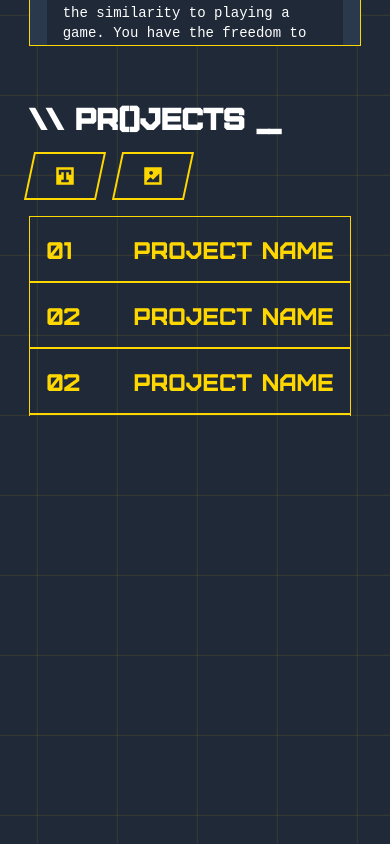
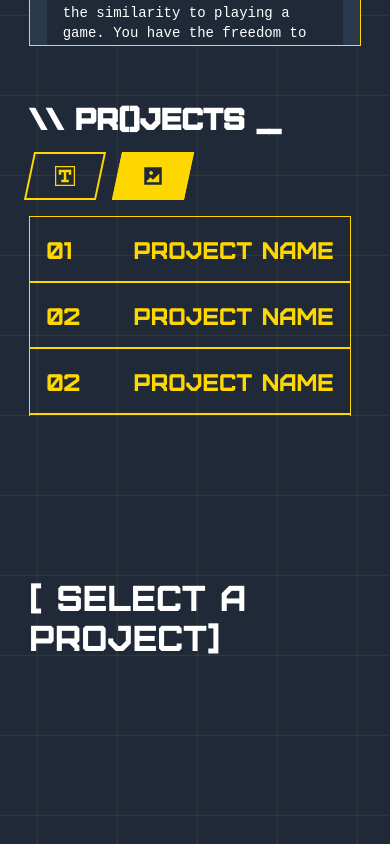
Before and after one commit to andy02chen/portfolio_site, a React (Vite) app in the folder portfolio/: page / in a window 390 px wide. Shown: the part 1542-2386 px from the top of the page. Built offline with nearby package versions, Linux system fonts and the light colour scheme; a web font is replaced by a local one.

Commit message:
mobile changes

```diff
--- a/portfolio/src/Projects.tsx
+++ b/portfolio/src/Projects.tsx
@@ -1,11 +1,12 @@
 import { useState } from "react";
 
-// fix scrollbar thing pushing div over
+// TODO mobile text or image selected
+// TODO when no project is selected maybe default to 1
 
 export default function Projects() {
   const [projectSelected, setProjectSelected] = useState<number | null>(null);
 
-  const [textOrImage, setTextOrImage] = useState<string>('text');
+  const [textOrImage, setTextOrImage] = useState<string>('image');
 
   const changeProject = (numberClicked: number|null) => {
     if (numberClicked === projectSelected) {
@@ -22,7 +23,9 @@ export default function Projects() {
     >
       <div className="w-[85vw] h-[85vh] flex flex-col xl:flex-row">
         {/* Left Div */}
-        <div className="w-full xl:w-[50%] h- xl:h-full flex flex-col gap-4">
+        <div className={`w-full xl:w-[50%] xl:h-full flex flex-col gap-4
+          ${textOrImage === 'image' ? "h-auto" : "h-full"}
+          `}>
           <div className="h-auto">
             <h1 className="font-furore font-bold text-3xl sm:text-4xl md:text-5xl xl:text-6xl 2xl:text-7xl
             select-none">
@@ -32,9 +35,10 @@ export default function Projects() {
 
           <div className="xl:hidden flex gap-4">
             <button
-              className="relative px-6 py-3 border-2 border-[var(--yellow)] text-[var(--yellow)]
+              className={`relative px-6 py-3 border-2 border-[var(--yellow)] text-[var(--yellow)]
                         transform -skew-x-12 hover:bg-[var(--yellow)] hover:text-[var(--dark-blue)]
-                        transition-all duration-300"
+                        transition-all duration-300
+                        ${textOrImage === 'text' ? "bg-[var(--yellow)]" : ""}`}
             onClick={() => setTextOrImage('text')}>
               <span className="block transform skew-x-12 h-5">
                 <svg
@@ -43,21 +47,22 @@ export default function Projects() {
                 xmlns="http://www.w3.org/2000/svg"
                 className="w-full h-full"
               >
-                <rect width="372" height="372" fill="#1F2937" />
+                <rect width="372" height="372" fill={`${textOrImage === 'text' ? "var(--dark-blue)" : "var(--yellow)"}`} />
                 <path
                   fillRule="evenodd"
                   clipRule="evenodd"
                   d="M348.75 23.25H23.25V348.75H348.75V23.25ZM69.75 69.75V162.75H116.25V116.25H162.75V255.75H116.25V302.25H255.75V255.75H209.25V116.25H255.75V162.75H302.25V69.75H69.75Z"
-                  fill="#FFD700"
+                  fill={`${textOrImage === 'text' ? "var(--yellow)" : "var(--dark-blue)"}`}
                 />
               </svg>
               </span>
             </button>
 
             <button
-              className="relative px-6 py-3 border-2 border-[var(--yellow)] text-[var(--yellow)]
+              className={`relative px-6 py-3 border-2 border-[var(--yellow)] text-[var(--yellow)]
                         transform -skew-x-12 hover:bg-[var(--yellow)] hover:text-[var(--dark-blue)]
-                        transition-all duration-300"
+                        transition-all duration-300
+              ${textOrImage === 'image' ? "bg-[var(--yellow)]" : ""}`}
             onClick={() => setTextOrImage('image')}>
               <span className="block transform skew-x-12 h-5">
                 <svg
@@ -70,7 +75,7 @@ export default function Projects() {
                     fillRule="evenodd"
                     clipRule="evenodd"
                     d="M50 50H750V750H50V50ZM300 450L400 550L650 300V650H150V600L300 450ZM325 350C366.421 350 400 316.421 400 275C400 233.579 366.421 200 325 200C283.579 200 250 233.579 250 275C250 316.421 283.579 350 325 350Z"
-                    fill="#FFD700"
+                    fill={`${textOrImage === 'image' ? "var(--dark-blue)" : "var(--yellow)"}`}
                   />
                 </svg>
               </span>
@@ -105,7 +110,7 @@ export default function Projects() {
                   `}>
                   01
                 </h1>
-                <h1 className={`transition-colors duration-300 text-[var(--yellow)]
+                <h1 className={`transition-colors duration-300
                   ${projectSelected === 1 ? "text-[var(--dark-blue)] opacity-100" : ""}
                   xl:${projectSelected === null ? "" : "text-[var(--dark-blue)] xl:max-w-0 xl:opacity-0"}
                   `}>
@@ -122,7 +127,7 @@ export default function Projects() {
                   `}>
                   02
                 </h1>
-                <h1 className={`transition-colors duration-300 text-[var(--yellow)]
+                <h1 className={`transition-colors duration-300
                   ${projectSelected === 2 ? "text-[var(--dark-blue)] opacity-100" : ""}
                   xl:${projectSelected === null ? "" : "text-[var(--dark-blue)] xl:max-w-0 xl:opacity-0"}
                   `}>
@@ -139,7 +144,7 @@ export default function Projects() {
                   `}>
                   02
                 </h1>
-                <h1 className={`transition-colors duration-300 text-[var(--yellow)]
+                <h1 className={`transition-colors duration-300
                   ${projectSelected === 2 ? "text-[var(--dark-blue)] opacity-100" : ""}
                   xl:${projectSelected === null ? "" : "text-[var(--dark-blue)] xl:max-w-0 xl:opacity-0"}
                   `}>
@@ -155,7 +160,7 @@ export default function Projects() {
                   `}>
                   02
                 </h1>
-                <h1 className={`transition-colors duration-300 text-[var(--yellow)]
+                <h1 className={`transition-colors duration-300
                   ${projectSelected === 2 ? "text-[var(--dark-blue)] opacity-100" : ""}
                   xl:${projectSelected === null ? "" : "text-[var(--dark-blue)] xl:max-w-0 xl:opacity-0"}
                   `}>
@@ -171,7 +176,7 @@ export default function Projects() {
                   `}>
                   02
                 </h1>
-                <h1 className={`transition-colors duration-300 text-[var(--yellow)]
+                <h1 className={`transition-colors duration-300
                   ${projectSelected === 2 ? "text-[var(--dark-blue)] opacity-100" : ""}
                   xl:${projectSelected === null ? "" : "text-[var(--dark-blue)] xl:max-w-0 xl:opacity-0"}
                   `}>
@@ -187,7 +192,7 @@ export default function Projects() {
                   `}>
                   02
                 </h1>
-                <h1 className={`transition-colors duration-300 text-[var(--yellow)]
+                <h1 className={`transition-colors duration-300
                   ${projectSelected === 2 ? "text-[var(--dark-blue)] opacity-100" : ""}
                   xl:${projectSelected === null ? "" : "text-[var(--dark-blue)] xl:max-w-0 xl:opacity-0"}
                   `}>
@@ -203,7 +208,7 @@ export default function Projects() {
                   `}>
                   02
                 </h1>
-                <h1 className={`transition-colors duration-300 text-[var(--yellow)]
+                <h1 className={`transition-colors duration-300
                   ${projectSelected === 2 ? "text-[var(--dark-blue)] opacity-100" : ""}
                   xl:${projectSelected === null ? "" : "text-[var(--dark-blue)] xl:max-w-0 xl:opacity-0"}
                   `}>
@@ -220,7 +225,7 @@ export default function Projects() {
                   `}>
                   03
                 </h1>
-                <h1 className={`transition-colors duration-300 text-[var(--yellow)]
+                <h1 className={`transition-colors duration-300
                   ${projectSelected === 3 ? "text-[var(--dark-blue)] opacity-100" : ""}
                   xl:${projectSelected === null ? "" : "text-[var(--dark-blue)] xl:max-w-0 xl:opacity-0"}
                   `}>
@@ -235,7 +240,7 @@ export default function Projects() {
                   `}>
                   04
                 </h1>
-                <h1 className={`transition-colors duration-300 text-[var(--yellow)]
+                <h1 className={`transition-colors duration-300
                   ${projectSelected === 4 ? "text-[var(--dark-blue)] opacity-100" : ""}
                   xl:${projectSelected === null ? "" : "text-[var(--dark-blue)] xl:max-w-0 xl:opacity-0"}
                   `}>
@@ -252,7 +257,7 @@ export default function Projects() {
                   `}>
                   05
                 </h1>
-                <h1 className={`transition-colors duration-300 text-[var(--yellow)]
+                <h1 className={`transition-colors duration-300
                   ${projectSelected === 5 ? "text-[var(--dark-blue)] opacity-100" : ""}
                   xl:${projectSelected === null ? "" : "text-[var(--dark-blue)] xl:max-w-0 xl:opacity-0"}
                   `}>
@@ -269,7 +274,7 @@ export default function Projects() {
                   `}>
                   06
                 </h1>
-                <h1 className={`transition-colors duration-300 text-[var(--yellow)]
+                <h1 className={`transition-colors duration-300
                   ${projectSelected === 6 ? "text-[var(--dark-blue)] opacity-100" : ""}
                   xl:${projectSelected === null ? "" : "text-[var(--dark-blue)] xl:max-w-0 xl:opacity-0"}
                   `}>
@@ -360,10 +365,12 @@ export default function Projects() {
         </div>
 
         {/* Right Div */}
-        <div className={`bg-red-950 w-full xl:w-[50%] h-full
+        <div className={`w-full xl:w-[50%]
         transition-all h-[50%] xl:h-full duration-500 flex-1 xl:flex items-center justify-center mx-auto
           ${textOrImage === 'image'? 'flex' : 'hidden'} xl:flex`}>
-          Images
+          <h1 className="font-furore text-4xl">
+            [ Select a Project]
+          </h1>
         </div>
       </div>
     </section>
```
